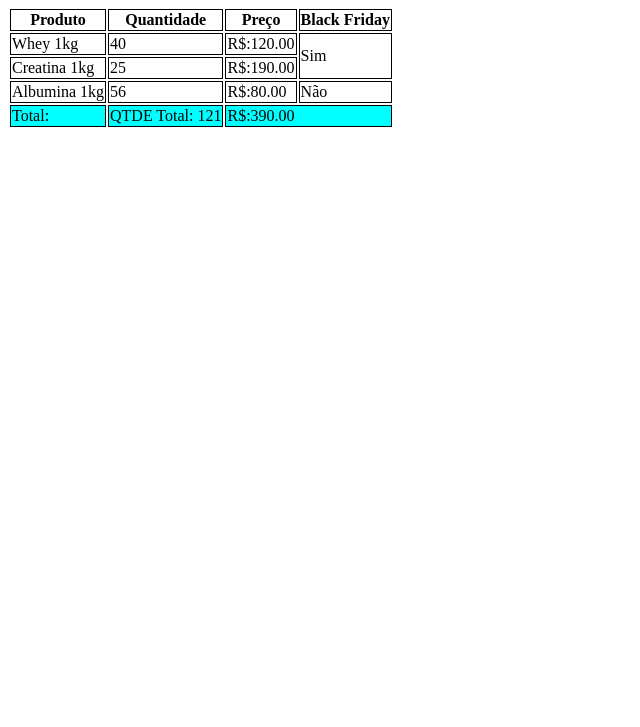
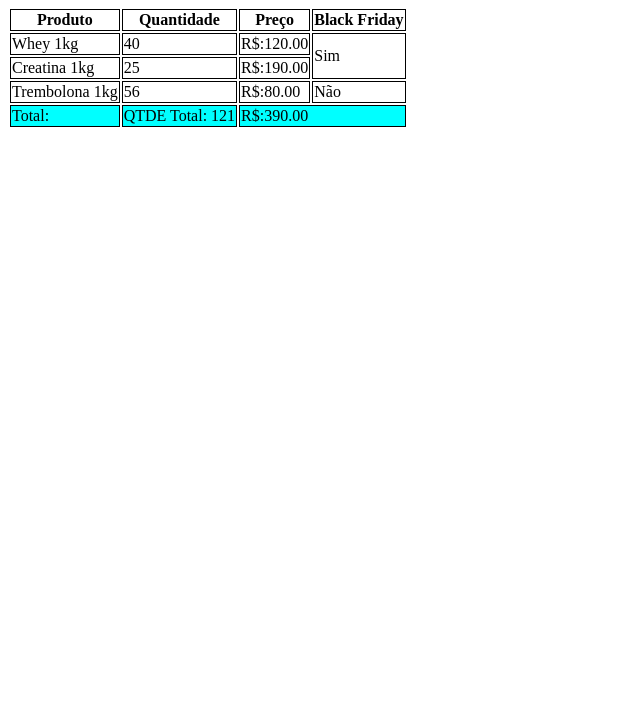
Before and after one commit to Guilherme-dDiniz/aula-tabela, a plain HTML site: page index.html in a window 1280 px wide. Shown: the part 73-800 px from the top of the page, without its empty margins (0-640 px from the left). Drawn offline with Linux system fonts and the light colour scheme.

Commit message:
Troquei na tabela o produto albumina por trembolona

```diff
--- a/index.html
+++ b/index.html
@@ -43,7 +43,7 @@
             </tr>
 
             <tr>
-                <td>Albumina 1kg</td>
+                <td>Trembolona 1kg</td>
                 <td>56</td>
                 <td>R$:80.00</td>
                 <td>Não</td>
```
